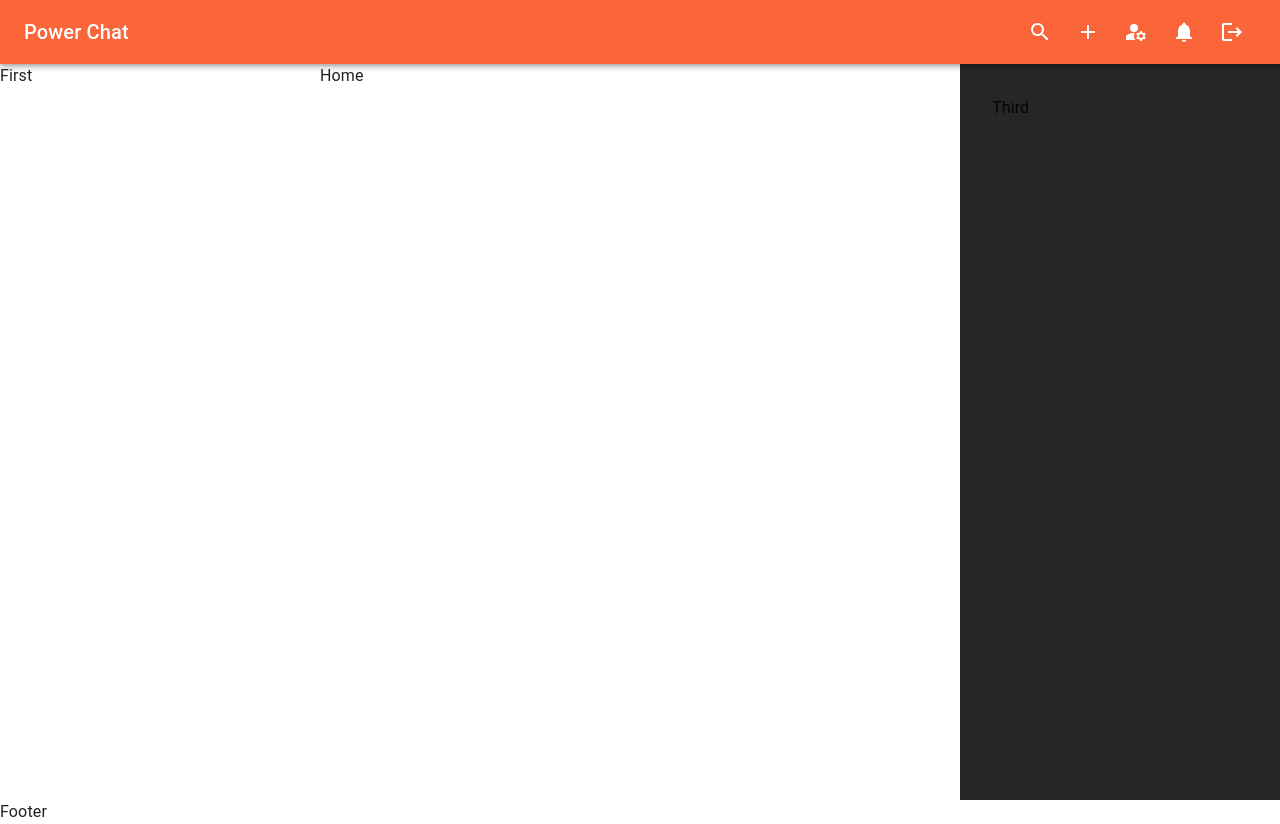
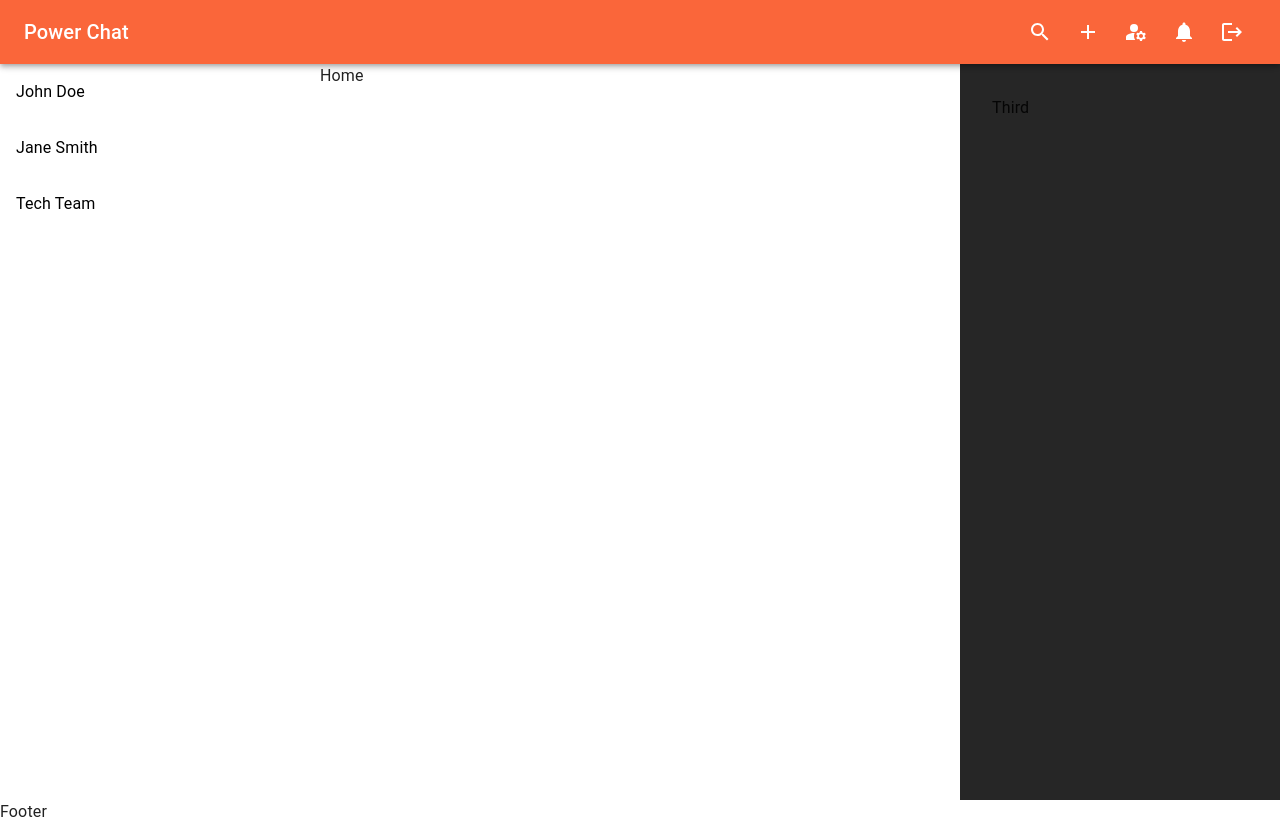
Before and after one commit to Ayush0001-knife/Power-Chat, a React (Vite) app in the folder Frontend/: page / in a window 1280 px wide. Built offline with nearby package versions, Linux system fonts and the light colour scheme.

Commit message:
ChatList-Feature

```diff
--- a/Frontend/src/components/layout/AppLayout.jsx
+++ b/Frontend/src/components/layout/AppLayout.jsx
@@ -3,9 +3,15 @@ import Header from "./Header";
 import Footer from "./Footer";
 import Title from "../shared/Title";
 import Grid from "@mui/material/Grid";
+import Chatlist from "../specific/Chatlist";
+import { sampleChats } from "../../constants/sampleData";
+import { useParams } from "react-router-dom";
 
 const AppLayout = () => (WrappedComponent) => {
   return function Layout(props) {
+    const params = useParams();
+    const chatId = params.chatId;
+
     return (
       <>
         <Title title="My-Chat" subscription="Welcome to my app!" />
@@ -20,7 +26,7 @@ const AppLayout = () => (WrappedComponent) => {
               height: "100%",
             }}
           >
-            First
+            <Chatlist chats={sampleChats} chatId={chatId} />
           </Grid>
 
           {/* Chat Area */}
--- /dev/null
+++ b/Frontend/src/components/shared/ChatItem.jsx
@@ -0,0 +1,60 @@
+import React, { memo } from "react";
+import { Link } from "../styles/StyledComponents";
+import { Box, Stack, Typography } from "@mui/material";
+
+const ChatItem = ({
+  avatar = [],
+  name,
+  _id,
+  groupChat = false,
+  sameSender,
+  isOnline,
+  newMessageAlert,
+  index = 0,
+  handleDeleteChatOpen,
+}) => {
+  return (
+    <Link
+      sx={{
+        padding: "0",
+      }}
+      to={`/chat/${_id}`}
+      onContextMenu={(e) => handleDeleteChatOpen(e, _id, groupChat)}
+    >
+      <div
+        style={{
+          display: "flex",
+          alignItems: "center",
+          padding: "1rem",
+          backgroundColor: sameSender ? "black" : "unset",
+          color: sameSender ? "white" : "unset",
+          gap: "1rem",
+          position: "relative",
+        }}
+      >
+        <Stack>
+          <Typography>{name}</Typography>
+          {newMessageAlert && (
+            <Typography>{newMessageAlert.count} New Message</Typography>
+          )}
+        </Stack>
+        {isOnline && (
+          <Box
+            sx={{
+              width: "10px",
+              height: "10px",
+              borderRadius: "50%",
+              bgcolor: "green",
+              position: "absolute",
+              top: "50%",
+              right: "1rem",
+              transform: "translateY(-50%)",
+            }}
+          ></Box>
+        )}
+      </div>
+    </Link>
+  );
+};
+
+export default memo(ChatItem);
--- a/Frontend/src/components/specific/Chatlist.jsx
+++ b/Frontend/src/components/specific/Chatlist.jsx
@@ -1,7 +1,45 @@
+import { Stack } from "@mui/material";
 import React from "react";
+import ChatItem from "../shared/ChatItem";
 
-const Chatlist = () => {
-  return <div>Chatlist</div>;
+const Chatlist = ({
+  w = "100%",
+  chats = [],
+  chatId,
+  onlineUsers = [],
+  newMessagesAlert = [
+    {
+      chatId: "",
+      count: 0,
+    },
+  ],
+  hanldeDeleteChat,
+}) => {
+  return (
+    <Stack width={w} direction={"column"}>
+      {chats?.map((data, index) => {
+        const { _id, name, groupChat, avatar, members } = data;
+        const newMessageAlert = newMessagesAlert.find(
+          ({ chatId }) => chatId == _id,
+        );
+        const isOnline = members.some((member) => onlineUsers.includes(_id));
+
+        return (
+          <ChatItem
+            index={index}
+            newMessageAlert={newMessageAlert}
+            isOnline={isOnline}
+            avatar={avatar}
+            name={name}
+            _id={_id}
+            key={_id}
+            groupChat={groupChat}
+            sameSender={chatId == _id}
+            handleDeleteChatOpen={hanldeDeleteChat}
+          />
+        );
+      })}
+    </Stack>
+  );
 };
-
 export default Chatlist;
--- a/Frontend/src/components/styles/StyledComponents.jsx
+++ b/Frontend/src/components/styles/StyledComponents.jsx
@@ -1,4 +1,5 @@
 import { styled } from "@mui/material";
+import { Link as LinkComponent } from "react-router-dom";
 
 export const VisuallyHiddenInput = styled("input")({
   position: "absolute",
@@ -11,3 +12,12 @@ export const VisuallyHiddenInput = styled("input")({
   border: 0,
   whiteSpace: "nowrap",
 });
+
+export const Link = styled(LinkComponent)({
+  textDecoration: "none",
+  color: "black",
+  padding: "1rem",
+  "&:hover": {
+    backgroundColor: "#f0f0f0",
+  },
+});
--- /dev/null
+++ b/Frontend/src/constants/sampleData.js
@@ -0,0 +1,20 @@
+export const sampleChats=[{
+avatar:["https://www.w3schools.com/howto/img_avatar.png"],
+name:"John Doe",
+_id:"1",
+groupChat:false,
+members:["1","2"]
+},{
+avatar:["https://www.w3schools.com/howto/img_avatar.png"],
+name:"Jane Smith",
+_id:"2",
+groupChat:false,
+members:["1","3"]
+},
+{
+avatar:["https://www.w3schools.com/howto/img_avatar.png"],
+name:"Tech Team",
+_id:"3",
+groupChat:true,
+members:["1","2","3","4"]
+}]
```
